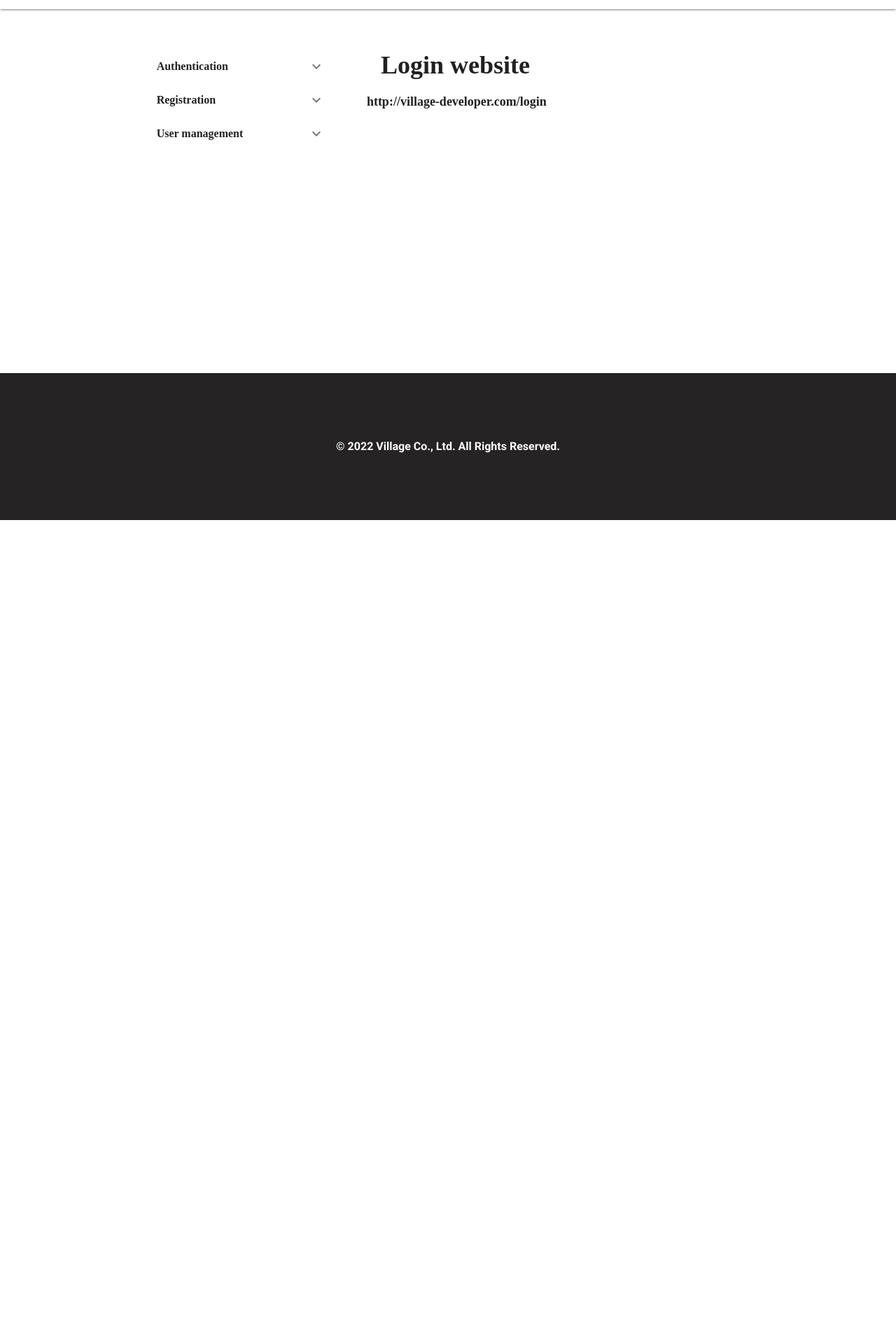
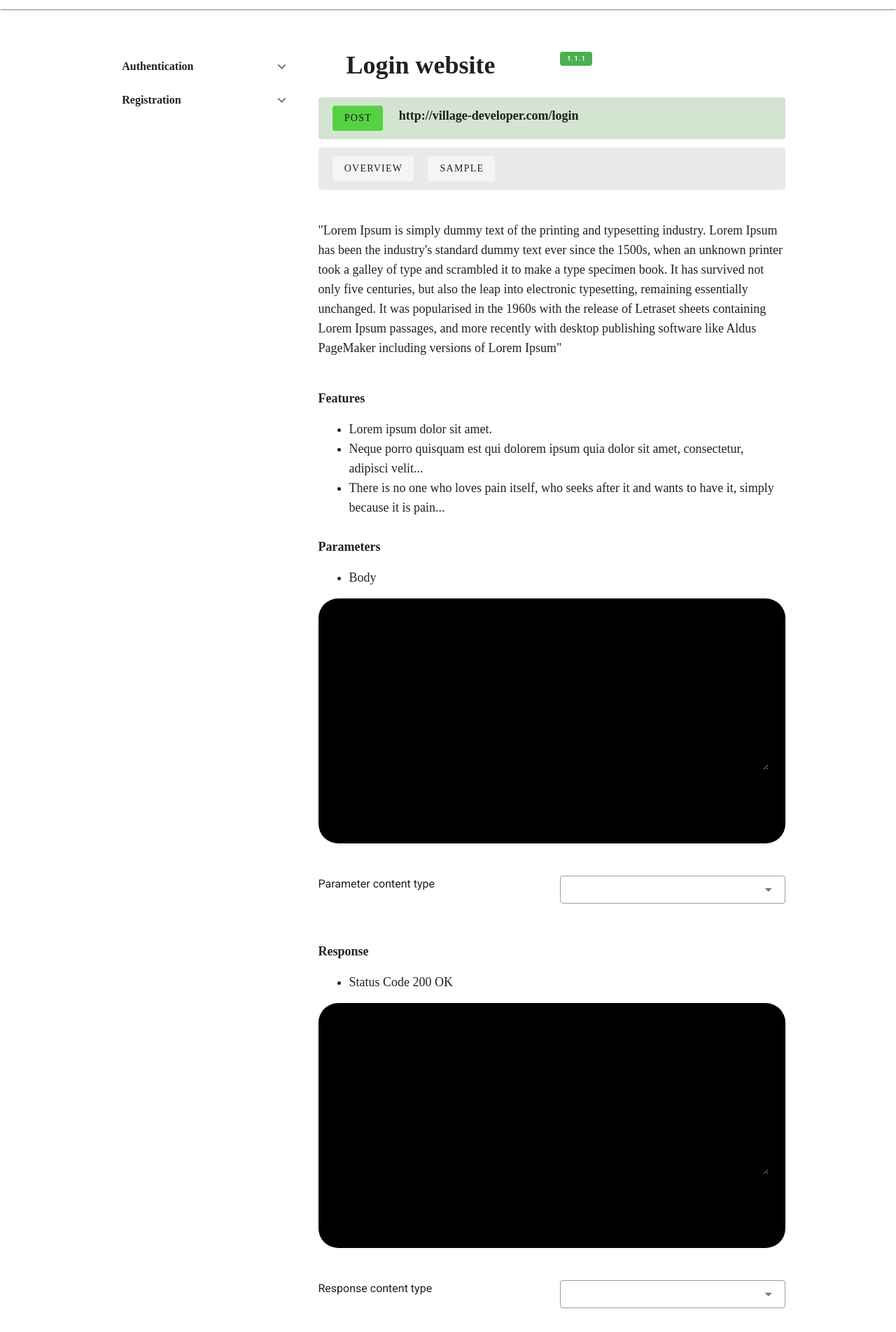
Before and after one commit to Village-Developer/farmer-web-application, a Vue app: page /farmer/api-document in a window 1280 px wide. Shown: the part 57-1960 px from the top of the page at 70% size. Before the commit the page ends 800 px from the top, so only its background shows below. Built offline with nearby package versions, Linux system fonts and the light colour scheme; sample sign-in values are in the browser's storage.

Commit message:
[API Document] Components

```diff
--- a/src/views/ApiDocumentView.vue
+++ b/src/views/ApiDocumentView.vue
@@ -1,59 +1,143 @@
 <template>
   <v-container class="mt-16 mb-10 pt-16">
     <v-row justify="center">
-      <v-col  cols="3">
+      <v-col
+        sm="0"
+        md="4"
+        lg="3"
+        xl="2"
+      >
         <v-card
           elevation="0"
           class="menuFont"
         >
           <v-list-group
             no-action
+            v-for="(list, index) in apiLists"
+            :key="index"
           >
             <template v-slot:activator>
-              <v-list-item-title>Authentication</v-list-item-title>
+              <v-list-item-title>{{ list.apiGroup }}</v-list-item-title>
             </template>
-            <v-list-item link>
-              <v-list-item-title>Login Website</v-list-item-title>
-            </v-list-item>
-            <v-list-item link>
-              <v-list-item-title>Login Mobile</v-list-item-title>
-            </v-list-item>
-          </v-list-group>
-          <v-list-group
-            no-action
-          >
-            <template v-slot:activator>
-              <v-list-item-title>Registration</v-list-item-title>
-            </template>
-            <v-list-item link>
-              <v-list-item-title>Register</v-list-item-title>
-            </v-list-item>
-          </v-list-group>
-          <v-list-group
-            no-action
-          >
-            <template v-slot:activator>
-              <v-list-item-title>User management</v-list-item-title>
-            </template>
-            <v-list-item link>
-              <v-list-item-title>Create role</v-list-item-title>
+            <v-list-item
+              link
+              v-for="(api, index) in list.api"
+              :key="index"
+            >
+              <v-list-item-title>{{ api }}</v-list-item-title>
             </v-list-item>
           </v-list-group>
         </v-card>
       </v-col>
-      <v-col cols="6">
+      <v-col
+        sm="0"
+        md="8"
+        lg="7"
+        xl="6"
+      >
         <v-card
           min-width="600px"
           elevation="0"
         >
           <v-row>
             <v-col>
-              <h1 class="titleDetailFont d-flex justify-left pt-2 pl-10">Login website</h1>
+              <h1 class="titleDetailFont d-flex justify-left pt-2 pl-10">{{ apiDetail.title }}</h1>
+            </v-col>
+            <v-col>
+              <v-btn depressed color="success" x-small>1.1.1</v-btn>
+            </v-col>
+          </v-row>
+          <v-row class="mt-8">
+            <v-col>
+              <v-sheet color="#D3E5D0" rounded>
+                <v-row>
+                  <v-col cols="2">
+                    <v-btn
+                      class="subTitleFont ml-5"
+                      color="#56D143"
+                      depressed
+                    >{{ apiDetail.method }}</v-btn>
+                  </v-col>
+                  <v-col>
+                    <h1 class="subTitleFont d-flex justify-left">{{ apiDetail.path }}</h1>
+                  </v-col>
+                </v-row>
+              </v-sheet>
             </v-col>
           </v-row>
           <v-row>
             <v-col>
-              <h1 class="subTitleFont d-flex justify-left pl-5">http://village-developer.com/login</h1>
+              <v-sheet color="#EBE8E8" height="60px" fil class="d-flex align-center" rounded>
+                <v-btn class="subTitleFont mx-5" depressed>Overview</v-btn>
+                <v-btn class="subTitleFont" depressed>Sample</v-btn>
+              </v-sheet>
+            </v-col>
+          </v-row>
+          <v-row class="mt-8">
+            <v-col>
+              <p class="detailFont">{{ apiDetail.description }}</p>
+            </v-col>
+          </v-row>
+          <v-row class="mt-4">
+            <v-col>
+              <h1 class="subTitleFont">Features</h1>
+              <ul class="detailFont ml-5 mt-4">
+                <li>Lorem ipsum dolor sit amet.</li>
+                <li>Neque porro quisquam est qui dolorem ipsum quia dolor sit amet, consectetur, adipisci velit...</li>
+                <li>There is no one who loves pain itself, who seeks after it and wants to have it, simply because it is pain...</li>
+              </ul>
+            </v-col>
+          </v-row>
+          <v-row class="mt-4">
+            <v-col>
+              <h1 class="subTitleFont">Parameters</h1>
+              <ul class="ml-5 mt-4">
+                <li class="detailFont">Body</li>
+              </ul>
+              <v-textarea
+                background-color="black"
+                dark
+                height="350px"
+                rounded
+              ></v-textarea>
+            </v-col>
+          </v-row>
+          <v-row>
+            <v-col>
+              <p>Parameter content type</p>
+            </v-col>
+            <v-col>
+              <v-select
+                :items="parameters"
+                outlined
+                dense
+              ></v-select>
+            </v-col>
+          </v-row>
+          <v-row class="mt-4">
+            <v-col>
+              <h1 class="subTitleFont">Response</h1>
+              <ul class="ml-5 mt-4">
+                <li class="detailFont">Status Code 200 OK</li>
+              </ul>
+              <v-textarea
+                background-color="black"
+                dark
+                height="350px"
+                rounded
+              ></v-textarea>
+            </v-col>
+          </v-row>
+          <v-row>
+            <v-col>
+              <p>Response content type</p>
+            </v-col>
+            <v-col>
+              <v-select
+                :items="responses"
+                outlined
+                dense
+              ></v-select>
             </v-col>
           </v-row>
         </v-card>
@@ -65,9 +149,32 @@
 <script>
 
 export default {
-  date: () => {
-
-  },
+  data: () => ({
+    apiLists: [
+      {
+        apiGroup: 'Authentication',
+        api: [
+          'Login Website',
+          'Login mobile'
+        ]
+      },
+      {
+        apiGroup: 'Registration',
+        api: [
+          'Register'
+        ]
+      }
+    ],
+    apiDetail: {
+      title: 'Login website',
+      method: 'POST',
+      path: 'http://village-developer.com/login',
+      description: "\"Lorem Ipsum is simply dummy text of the printing and typesetting industry. Lorem Ipsum has been the industry's standard dummy text ever since the 1500s, when an unknown printer took a galley of type and scrambled it to make a type specimen book. It has survived not only five centuries, but also the leap into electronic typesetting, remaining essentially unchanged. It was popularised in the 1960s with the release of Letraset sheets containing Lorem Ipsum passages, and more recently with desktop publishing software like Aldus PageMaker including versions of Lorem Ipsum\""
+    },
+    parameters: ['application/json', 'application/xml'],
+    status: ['200 OK', '400 Bad Request', '500 Internal error'],
+    responses: ['application/json', 'application/xml']
+  }),
   mounted () {
     if (!localStorage.getItem('token')) {
       this.$router.push({ name: 'login' })
@@ -96,4 +203,11 @@ export default {
     font-size: 18px;
     line-height: 28px;
   }
+  .detailFont {
+    font-family: 'Lemon', cursive;
+    font-style: normal;
+    font-weight: 400;
+    font-size: 18px;
+    line-height: 28px;
+  }
 </style>
```
Also changed, not shown: src/views/components/ApiDocument/Overview.vue (added, +13 -0 lines), src/views/components/ApiDocument/Sample.vue (added, +13 -0 lines).
